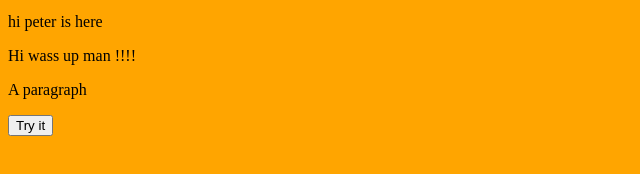
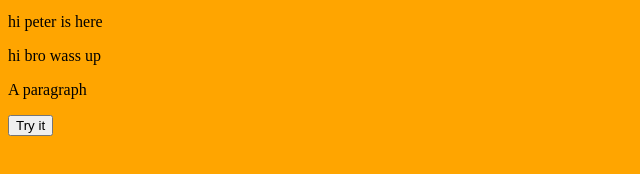
Before and after one commit to AmeethSingh45/new, a plain HTML site: page Ameeth prac/index.html in a window 1280 px wide. Shown: the part 152-326 px from the top of the page, 0-640 px from the left. Drawn offline with Linux system fonts and the light colour scheme.

Commit message:
paragraph added

```diff
--- a/Ameeth prac/index.html
+++ b/Ameeth prac/index.html
@@ -18,7 +18,7 @@
 <body>
 <h1 >Welcome to my first App!!</h1>
 <p> hi peter is here</p>
-<p>Hi wass up man !!!!</p>
+<p>hi bro wass up</p>
 <p id = "demo">A paragraph </p>
 <button type ="button"  onclick="myFunction()"> Try it </button>
 
```
